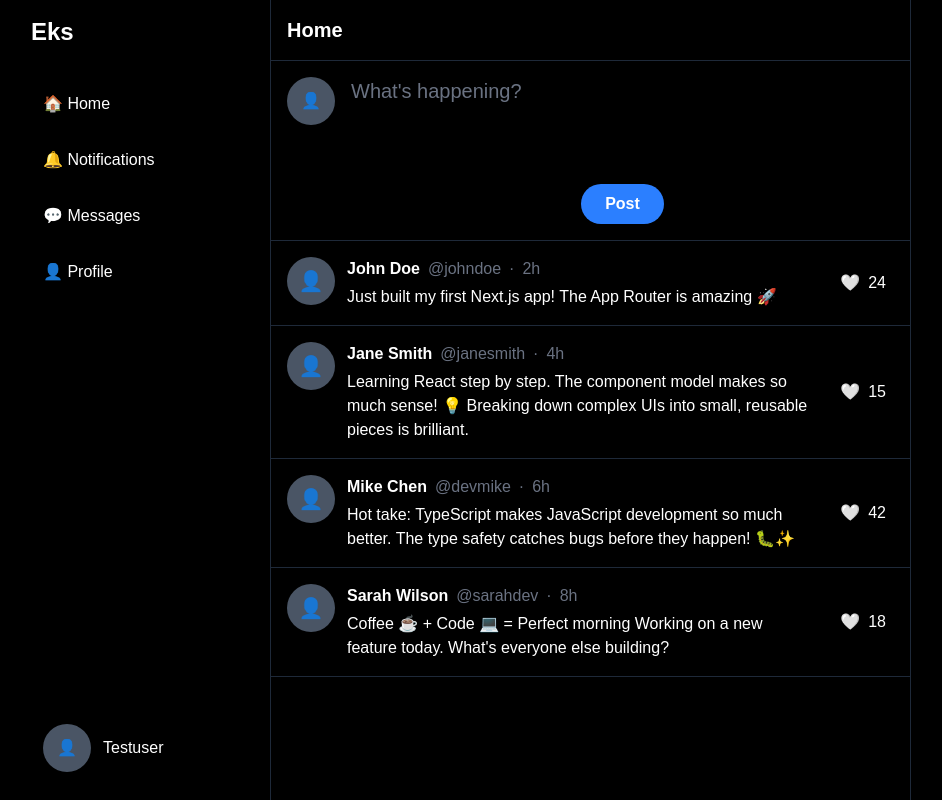
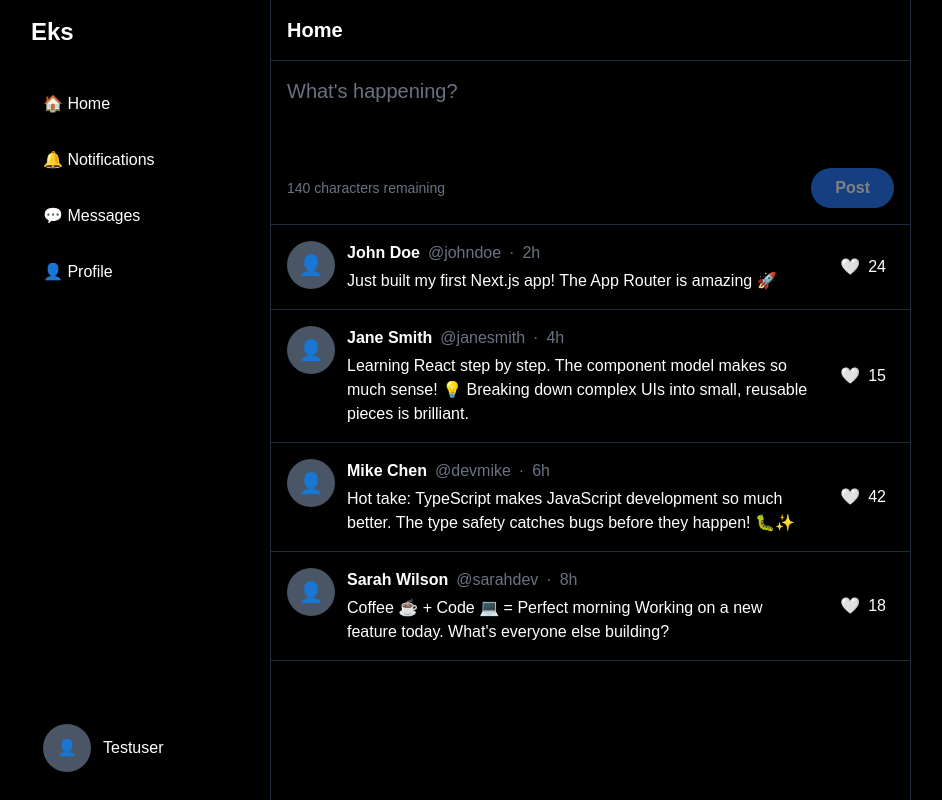
Before and after one commit to espeniv/eks, a Next.js app: page /home in a window 1280 px wide. Shown: the whole page, without its empty margins (177-1119 px from the left). Built offline with nearby package versions, Linux system fonts and the light colour scheme.

Commit message:
Post creation and post liking implemented on the frontend

```diff
--- a/src/app/(main)/profile/[username]/page.tsx
+++ b/src/app/(main)/profile/[username]/page.tsx
@@ -21,6 +21,15 @@ function getUserByUsername(username: string): User | null {
       bio: "UI/UX Designer • Coffee enthusiast ☕ • Building beautiful experiences",
       followers: 750,
       following: 430,
+    },
+    testuser: {
+      id: "user3",
+      username: "testuser",
+      displayName: "Test User",
+      avatar: undefined,
+      bio: "Testbio",
+      followers: 123,
+      following: 321,
     },
   };
 
--- a/src/components/post-card.tsx
+++ b/src/components/post-card.tsx
@@ -4,12 +4,16 @@ import { Post } from "@/lib/types";
 import Image from "next/image";
 import Link from "next/link";
 import { useRouter } from "next/navigation";
+import { useState } from "react";
 
 interface PostCardProps {
   post: Post;
 }
 
 export function PostCard({ post }: PostCardProps) {
+  const [isLiked, setIsLiked] = useState(false);
+  const [likeCount, setLikeCount] = useState(post.likes);
+
   const router = useRouter();
 
   const handleCardClick = (e: React.MouseEvent) => {
@@ -20,6 +24,11 @@ export function PostCard({ post }: PostCardProps) {
       return;
     }
     router.push(`/post/${post.id}`);
+  };
+
+  const handleLikeClick = () => {
+    setLikeCount(isLiked ? likeCount - 1 : likeCount + 1);
+    setIsLiked(!isLiked);
   };
 
   return (
@@ -62,11 +71,11 @@ export function PostCard({ post }: PostCardProps) {
             className="flex items-center space-x-2 hover:text-red-400 hover:bg-red-400/10 p-2 rounded-full transition-colors ml-4"
             onClick={(e) => {
               e.stopPropagation();
-              console.log("Like clicked");
+              handleLikeClick();
             }}
           >
-            <span>🤍</span>
-            <span>{post.likes}</span>
+            <span>{isLiked ? "❤️" : "🤍"}</span>
+            <span>{likeCount}</span>
           </button>
         </div>
       </div>
--- a/src/components/post-creator.tsx
+++ b/src/components/post-creator.tsx
@@ -1,25 +1,61 @@
-export function PostCreator() {
+"use client";
+
+import { useState } from "react";
+
+export function PostCreator({
+  onPostCreated,
+}: {
+  onPostCreated: (postContent: string) => void;
+}) {
+  const [postContent, setPostContent] = useState("");
+
+  const [remainingChars, setRemainingChars] = useState(140);
+
+  const handlePostSubmit = (e: React.FormEvent) => {
+    e.preventDefault();
+    if (postContent.trim()) {
+      onPostCreated(postContent);
+      setPostContent("");
+    }
+  };
+
+  const handlePostChange = (e: React.ChangeEvent<HTMLTextAreaElement>) => {
+    const newValue = e.target.value;
+    if (newValue.length <= postContent.length || newValue.length <= 140) {
+      setPostContent(newValue);
+      setRemainingChars(140 - newValue.length);
+    }
+  };
+
   return (
-    <div className="border-b border-gray-800 p-4">
+    <form onSubmit={handlePostSubmit} className="border-b border-gray-800 p-4">
       <div className="flex space-x-4">
-        <div className="w-12 h-12 bg-gray-600 rounded-full flex items-center justify-center">
-          👤
-        </div>
-
         <div className="flex-1">
           <textarea
+            value={postContent}
+            onChange={handlePostChange}
             placeholder="What's happening?"
             className="w-full bg-transparent text-xl placeholder-gray-500 resize-none outline-none border-none"
             rows={3}
           />
-
-          <div className="flex justify-around items-center mt-4">
-            <button className=" bg-blue-500 hover:bg-blue-600 text-white font-bold py-2 px-6 rounded-full">
+          <div className="flex justify-between items-center mt-4setPostContent(e.target.value)">
+            <span
+              className={`text-sm ${
+                remainingChars == 0 ? "text-red-500" : "text-gray-500"
+              }`}
+            >
+              {remainingChars} characters remaining
+            </span>
+            <button
+              type="submit"
+              disabled={!postContent.trim() || remainingChars < 0}
+              className="bg-blue-500 text-white px-6 py-2 rounded-full font-bold hover:bg-blue-600 disabled:opacity-50"
+            >
               Post
             </button>
           </div>
         </div>
       </div>
-    </div>
+    </form>
   );
 }
```
